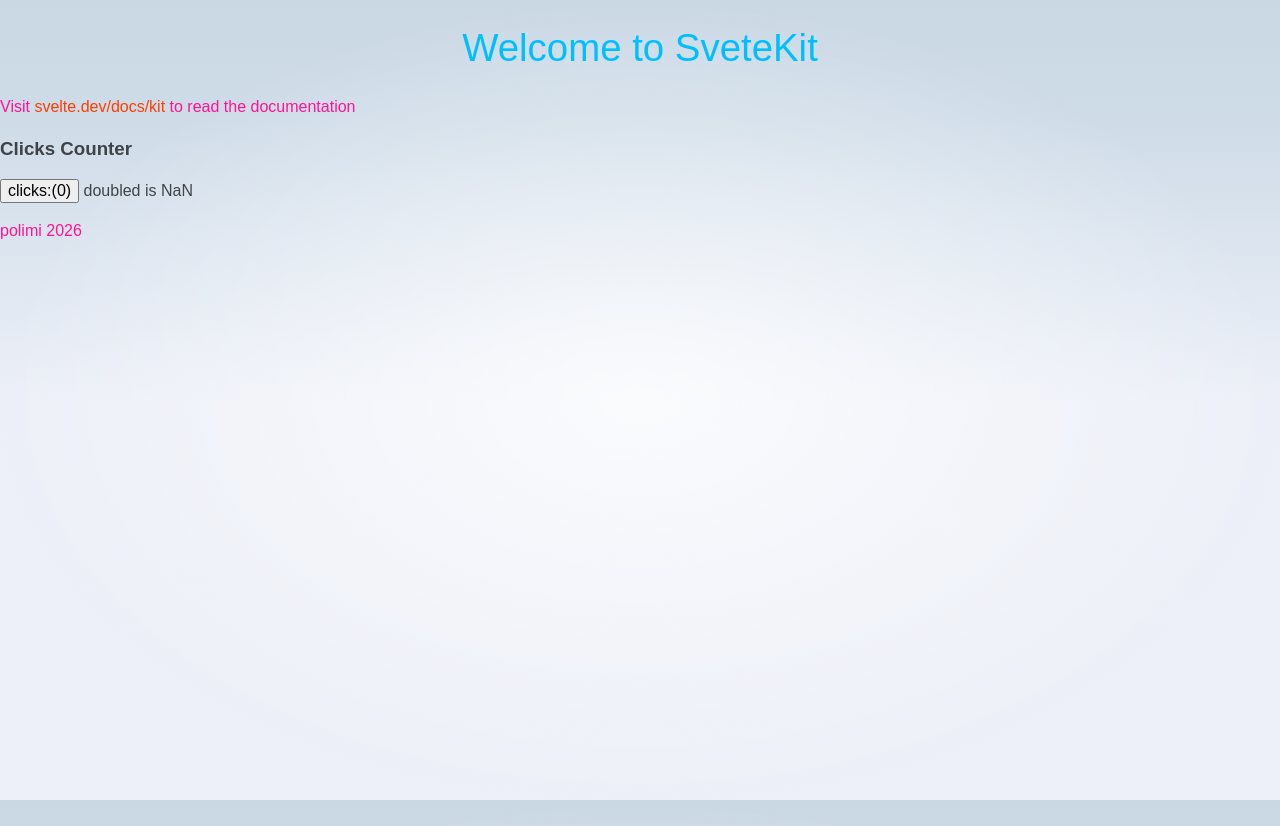
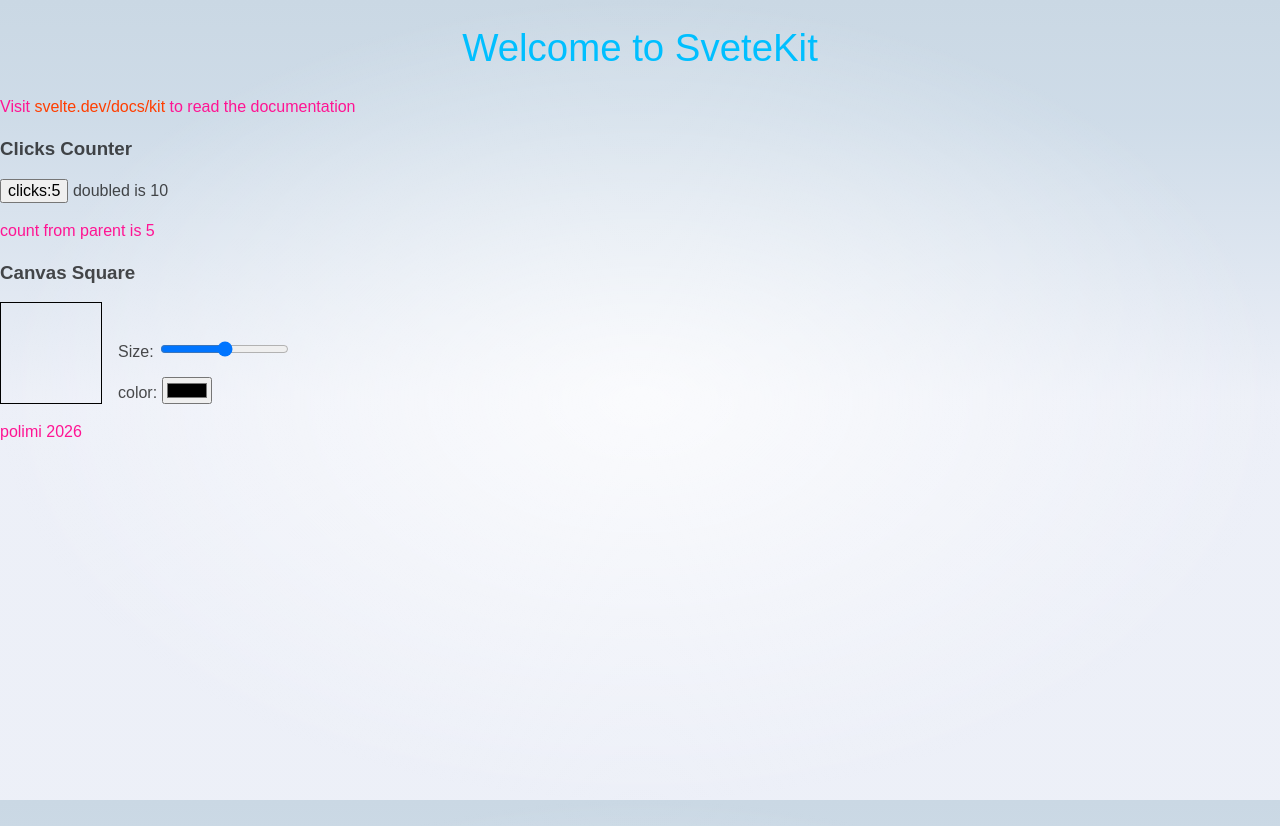
Before and after one commit to isabella-lena/Web---Esercitazione-01, a SvelteKit app: page / in a window 1280 px wide. Built offline with nearby package versions, Linux system fonts and the light colour scheme.

Commit message:
bind canvas to element

```diff
--- /dev/null
+++ b/src/lib/components/CanvasSqare.svelte
@@ -0,0 +1,33 @@
+<h3>Canvas Square</h3>
+
+<article>
+    <canvas width="100" height="100"></canvas>
+
+    <nav>
+        <label>
+            Size: <input type="range">
+        </label>
+
+        <label>
+            color: <input type="color">
+        </label>
+    </nav>
+</article>
+
+<style>
+    article{
+        display: flex;
+        gap: 1em;
+        align-items: end;
+    }
+
+    canvas {
+        border: solid 1px black;
+    }
+
+    nav {
+        display: flex;
+        gap: 1em;
+        flex-direction: column;
+    }
+</style>
--- a/src/lib/components/ClicksCounter.svelte
+++ b/src/lib/components/ClicksCounter.svelte
@@ -1,14 +1,14 @@
 <script>
     import { on } from "svelte/events";
-    let {initialCount} = $props()
-    let doubled = $derived(initialCount * 2)
+    let {initialCount: count = $bindable()} = $props()
+    let doubled = $derived(count * 2)
 </script>
 
 <h3>Clicks Counter</h3>
 
 <!-- per commentare tenere premuto ctrl e premere prima K e poi C -->
-<button onclick={() => initialCount++}>
-clicks:{initialCount}
+<button onclick={() => count++}>
+clicks:{count}
 </button>
 
 <span>doubled is {doubled}</span>
--- a/src/routes/+page.svelte
+++ b/src/routes/+page.svelte
@@ -1,11 +1,16 @@
 <script>
+    import CanvasSqare from "$lib/components/CanvasSqare.svelte";
     import ClicksCounter from "$lib/components/ClicksCounter.svelte";
+
+    let count = $state(5)
 </script>
 <h1>Welcome to SveteKit</h1>
 <p>Visit <a href="https://svelte.dev/docs/kit">svelte.dev/docs/kit</a> to read the documentation</p>
 
-<ClicksCounter initialCount=(0)/>
+<ClicksCounter bind:initialCount={count}/>
 
+<p>count from parent is {count}</p>
+<CanvasSqare/>
 
 <style>
 h1 {
```
